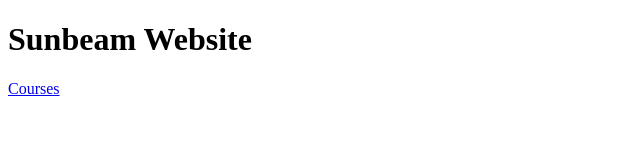
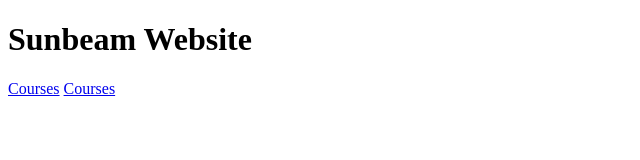
Before and after one commit to patilrohini666/sunbeam-website, a plain HTML site: page index.html in a window 1280 px wide. Shown: the full height of the page, 0-640 px from the left. Drawn offline with Linux system fonts and the light colour scheme.

Commit message:
added anchor tag in index.html

```diff
--- a/index.html
+++ b/index.html
@@ -8,5 +8,6 @@
 <body>
     <h1>Sunbeam Website</h1>
     <a href="courses.html">Courses</a>
+    <a href="students.html">Courses</a>
 </body>
 </html>
```
